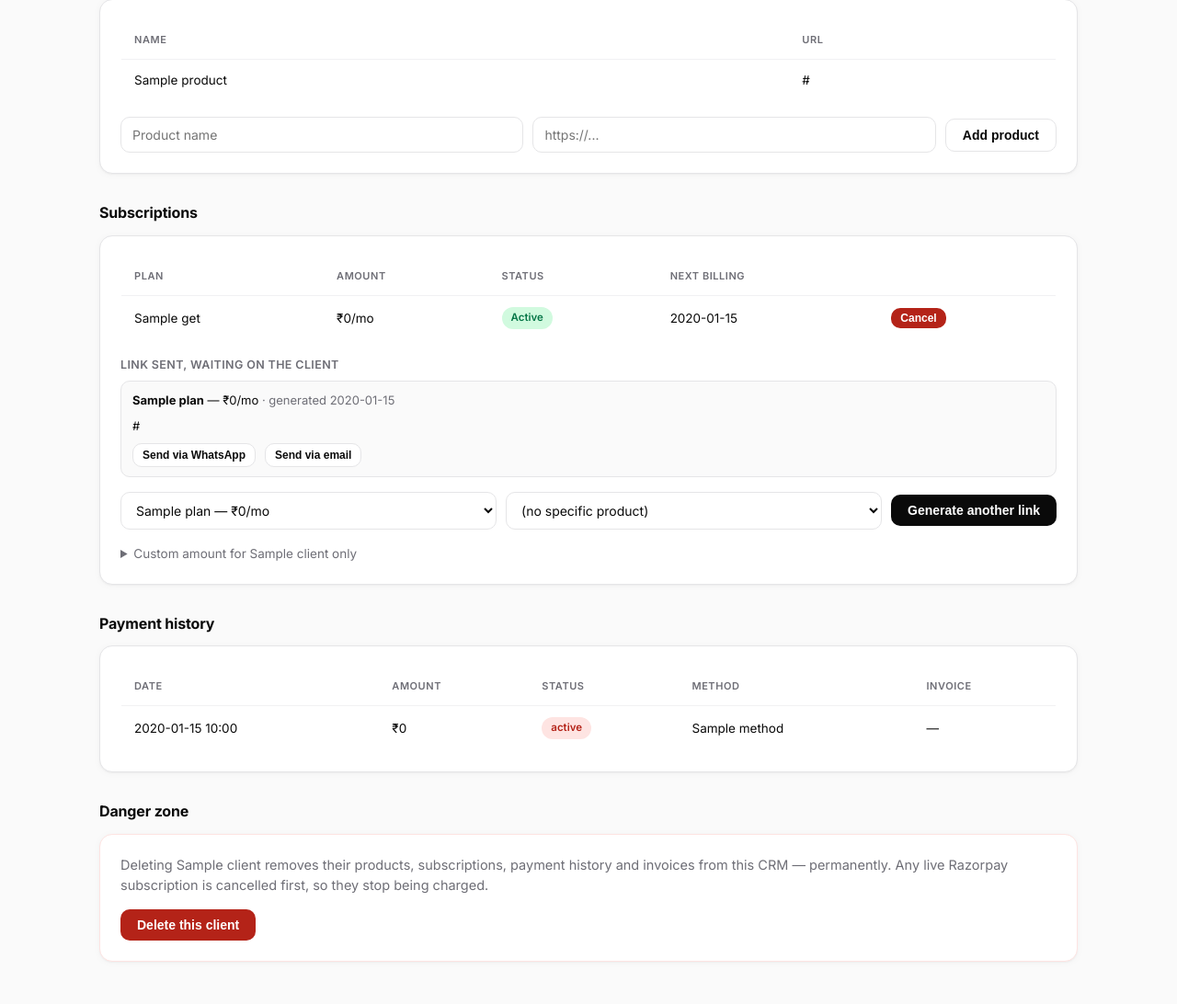
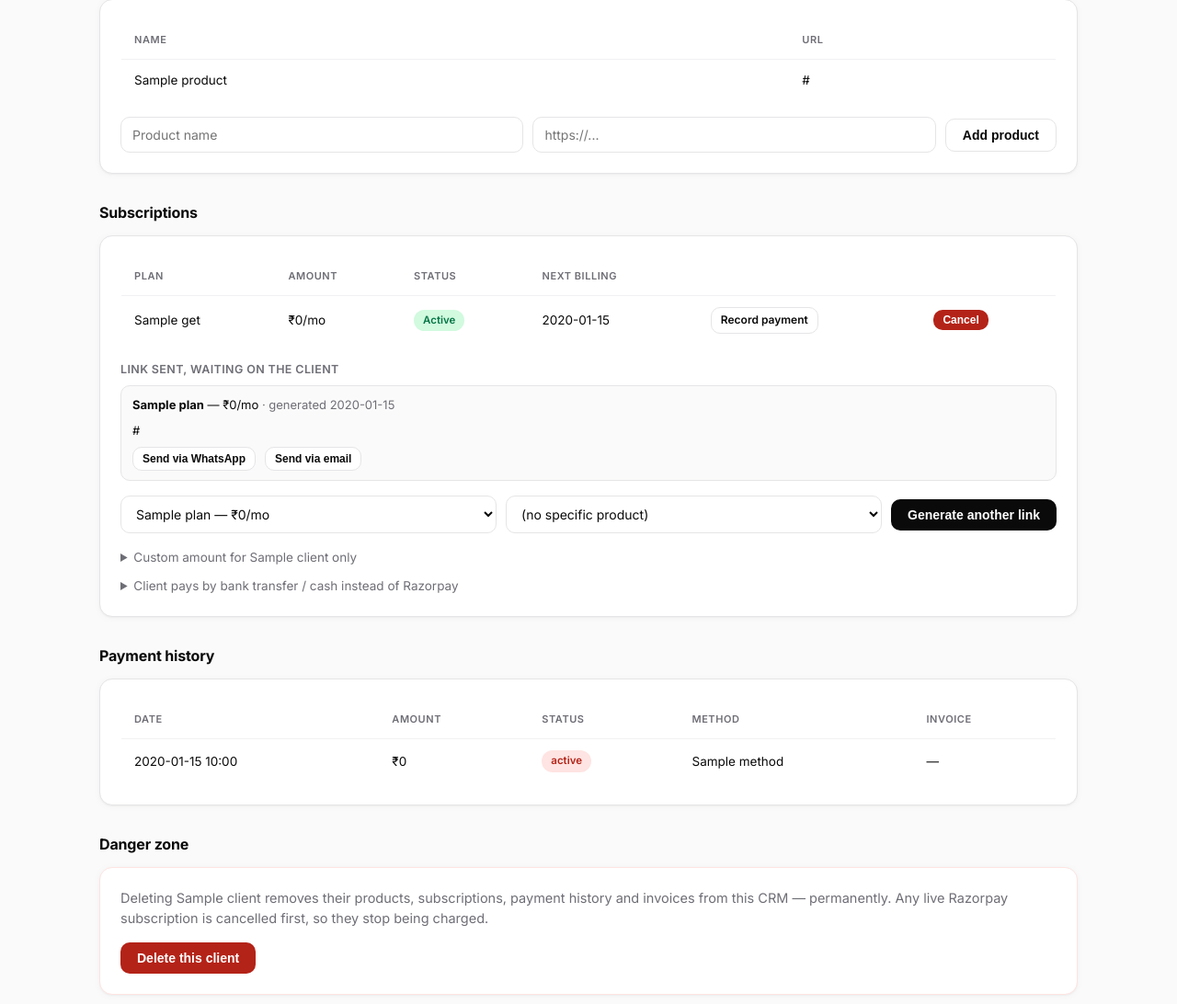
Before and after one commit to adarsh21ch/personalCRM, a FastAPI app: template app/templates/client_detail.html in a window 1280 px wide. Shown: the part 822-1914 px from the top of the page at 92% size. Before the commit the page ends 1868 px from the top, so only its background shows below. Run offline with FastAPI, Linux system fonts and the light colour scheme; the template is opened without the code that fills it: most values are stand-ins (such as "Sample title", 1, 10 or a date in 2020).

Commit message:
Record bank-transfer/cash payments manually, same effect as a real one
A client on a UPI-only checkout may prefer to pay Nevorai's business bank
account directly instead. Add a way to record that: a client's first
manual payment creates the subscription and activates it in one step,
later ones use a "Record payment" button on the existing subscription.
Either way it goes through the same path a Razorpay webhook uses -
payment logged, subscription active, next billing date pushed a month
out, receipt and invoice sent - so the dashboard and the client's status
behave exactly as if Razorpay had processed it.

Also stop invoices claiming "Paid via Razorpay" for payments that never
went through it.

Co-Authored-By: Claude Sonnet 5 <noreply@anthropic.com>
Claude-Session: https://claude.ai/code/session_01UVepH9K5P2EyJSQvoLAaPz

```diff
--- a/app/invoice.py
+++ b/app/invoice.py
@@ -268,11 +268,13 @@ def build_invoice_pdf(payment, client, plan):
     y = _draw_lines(c, _wrap(c, "Amount in words: %s" % words, "Helvetica-Bold", 8.5, CONTENT_W),
                     MARGIN, y, "Helvetica-Bold", 8.5, 4.4 * mm, INK)
     y -= 1 * mm
-    ref = "Paid via Razorpay"
+    ref = "Paid via Razorpay" if payment.get("rzp_payment_id") else "Paid manually"
     if payment.get("method"):
         ref += " - %s" % payment["method"]
     if payment.get("rzp_payment_id"):
         ref += " - %s" % payment["rzp_payment_id"]
+    if payment.get("notes") and not payment.get("rzp_payment_id"):
+        ref += " (%s)" % payment["notes"]
     y = _draw_lines(c, _wrap(c, ref, "Helvetica", 8.5, CONTENT_W),
                     MARGIN, y, "Helvetica", 8.5, 4.4 * mm, SUB)
 
--- a/app/main.py
+++ b/app/main.py
@@ -458,6 +458,70 @@ def send_link(request: Request, client_id: str, token: str = Form(...), channel:
         ok, info = notify.send_email(client["email"], subject, text, html=html)
     return RedirectResponse("/admin/clients/%s?link=%s&sent=%s" % (client_id, token, "1" if ok else "0"),
                             status_code=303)
+
+
+MANUAL_METHODS = {"bank_transfer": "Bank transfer", "cash": "Cash", "other": "Other"}
+
+
+def _record_manual_payment(sub, client, plan, amount_paise, method, reference):
+    """Common to both a first manual payment (which also just created `sub`)
+    and a later renewal against an existing one: record it the same way a
+    real Razorpay webhook would - payment logged, subscription activated and
+    its next billing date pushed a month out, receipt sent - so the
+    dashboard, the client's status and their invoice all behave exactly as
+    if Razorpay had processed it."""
+    patch = {"status": "active",
+             "next_billing_at": (datetime.utcnow() + timedelta(days=30)).isoformat(timespec="seconds")}
+    if not sub.get("started_at"):
+        patch["started_at"] = datetime.utcnow().isoformat(timespec="seconds")
+    store.patch("subscriptions", sub["id"], patch)
+
+    payment = store.insert("payments", {
+        "subscription_id": sub["id"], "rzp_payment_id": None,
+        "amount_paise": amount_paise, "status": "captured",
+        "method": MANUAL_METHODS.get(method, "Other"), "notes": reference.strip()[:300]})
+    _send_payment_receipt(client, plan, payment, dict(sub, **patch))
+
+
+@app.post("/admin/clients/{client_id}/manual-payment")
+def client_manual_payment(request: Request, client_id: str, plan_id: str = Form(...),
+                          amount_rupees: int = Form(...), method: str = Form("bank_transfer"),
+                          reference: str = Form("")):
+    """A client's first payment by direct bank transfer / cash instead of
+    Razorpay checkout - no mandate, no onboarding link. Creates the
+    subscription and records the payment in one step; later months use the
+    "Record payment" button that appears on the subscription once it exists."""
+    require_admin(request)
+    client = store.get("clients", client_id)
+    plan = store.get("plans", plan_id)
+    if not (client and plan):
+        raise HTTPException(404, "No such client or plan.")
+    if amount_rupees < 1:
+        raise HTTPException(400, "Enter a valid amount.")
+    sub = store.insert("subscriptions", {
+        "client_id": client_id, "product_id": None, "plan_id": plan_id,
+        "status": "created", "amount_paise": plan["amount_paise"]})
+    _record_manual_payment(sub, client, plan, amount_rupees * 100, method, reference)
+    return RedirectResponse("/admin/clients/%s" % client_id, status_code=303)
+
+
+@app.post("/admin/subscriptions/{sub_id}/manual-payment")
+def subscription_manual_payment(request: Request, sub_id: str, amount_rupees: int = Form(...),
+                                method: str = Form("bank_transfer"), reference: str = Form("")):
+    """A renewal payment - bank transfer, cash, or other - against a
+    subscription that already exists, landing outside Razorpay."""
+    require_admin(request)
+    sub = store.get("subscriptions", sub_id)
+    if not sub:
+        raise HTTPException(404, "No such subscription.")
+    client = store.get("clients", sub["client_id"])
+    plan = store.get("plans", sub["plan_id"])
+    if not (client and plan):
+        raise HTTPException(404, "No such client or plan.")
+    if amount_rupees < 1:
+        raise HTTPException(400, "Enter a valid amount.")
+    _record_manual_payment(sub, client, plan, amount_rupees * 100, method, reference)
+    return RedirectResponse("/admin/clients/%s" % sub["client_id"], status_code=303)
 
 
 @app.post("/admin/subscriptions/{sub_id}/cancel")
--- a/app/templates/client_detail.html
+++ b/app/templates/client_detail.html
@@ -62,13 +62,40 @@
 <div class="card">
   {% if subs %}
   <table class="plain" style="margin-bottom:16px;">
-    <tr><th>Plan</th><th>Amount</th><th>Status</th><th>Next billing</th><th></th></tr>
+    <tr><th>Plan</th><th>Amount</th><th>Status</th><th>Next billing</th><th></th><th></th></tr>
     {% for s in subs %}
     <tr>
       <td>{{ plans_by_id.get(s.plan_id, {}).get('name', s.plan_id) }}</td>
       <td>₹{{ s.amount_paise | rupees }}/mo</td>
       <td><span class="badge {{ status_group(s.status) }}">{{ status_label(s.status) }}</span></td>
       <td>{{ s.next_billing_at[:10] if s.next_billing_at else '—' }}</td>
+      <td>
+        {% if s.status not in ('cancelled', 'completed', 'expired') %}
+        <details>
+          <summary class="btn secondary" style="display:inline-block;padding:4px 10px;font-size:12px;cursor:pointer;">
+            Record payment</summary>
+          <form method="post" action="/admin/subscriptions/{{ s.id }}/manual-payment"
+                style="margin-top:8px;min-width:200px;">
+            <label style="font-size:11px;">Amount received (₹)</label>
+            <input type="number" name="amount_rupees" min="1" required
+                   value="{{ (s.amount_paise / 100) | int }}" style="padding:6px 9px;">
+            <label style="font-size:11px;">How</label>
+            <select name="method" style="padding:6px 9px;">
+              <option value="bank_transfer">Bank transfer</option>
+              <option value="cash">Cash</option>
+              <option value="other">Other</option>
+            </select>
+            <label style="font-size:11px;">Reference (optional)</label>
+            <input type="text" name="reference" placeholder="UTR / txn no., anything to remember it by"
+                   style="padding:6px 9px;">
+            <div style="margin-top:8px;">
+              <button type="submit" class="btn secondary" style="padding:4px 10px;font-size:12px;">
+                Confirm — mark paid</button>
+            </div>
+          </form>
+        </details>
+        {% endif %}
+      </td>
       <td>
         {% if s.status not in ('cancelled', 'completed', 'expired') %}
         <form method="post" action="/admin/subscriptions/{{ s.id }}/cancel" class="inline-form"
@@ -148,6 +175,45 @@
     </p>
     {% endif %}
   </details>
+
+  {% if plans %}
+  <details style="margin-top:10px;">
+    <summary style="cursor:pointer;font-size:13.5px;color:var(--sub);">
+      Client pays by bank transfer / cash instead of Razorpay
+    </summary>
+    <p class="hint muted" style="margin:10px 0 12px;">
+      No mandate, no checkout link — this records their first payment and starts the
+      subscription as active in the same step. Every month after, use the "Record payment"
+      button that appears on it above. Either way the CRM behaves exactly as if Razorpay
+      had processed it: active status, receipt sent, invoice generated.
+    </p>
+    <form method="post" action="/admin/clients/{{ client.id }}/manual-payment" class="row" style="align-items:flex-end;">
+      <div style="flex:1;min-width:180px;">
+        <label style="font-size:11px;">Plan</label>
+        <select name="plan_id" required>
+          {% for p in plans %}<option value="{{ p.id }}">{{ p.name }} — ₹{{ p.amount_paise | rupees }}/mo</option>{% endfor %}
+        </select>
+      </div>
+      <div style="flex:0 0 130px;">
+        <label style="font-size:11px;">Amount received (₹)</label>
+        <input type="number" name="amount_rupees" min="1" required>
+      </div>
+      <div style="flex:0 0 150px;">
+        <label style="font-size:11px;">How</label>
+        <select name="method">
+          <option value="bank_transfer">Bank transfer</option>
+          <option value="cash">Cash</option>
+          <option value="other">Other</option>
+        </select>
+      </div>
+      <div style="flex:1;min-width:160px;">
+        <label style="font-size:11px;">Reference (optional)</label>
+        <input type="text" name="reference" placeholder="UTR / txn no.">
+      </div>
+      <button type="submit" class="btn secondary">Confirm — mark paid</button>
+    </form>
+  </details>
+  {% endif %}
 </div>
 
 <h2>Payment history</h2>
```
